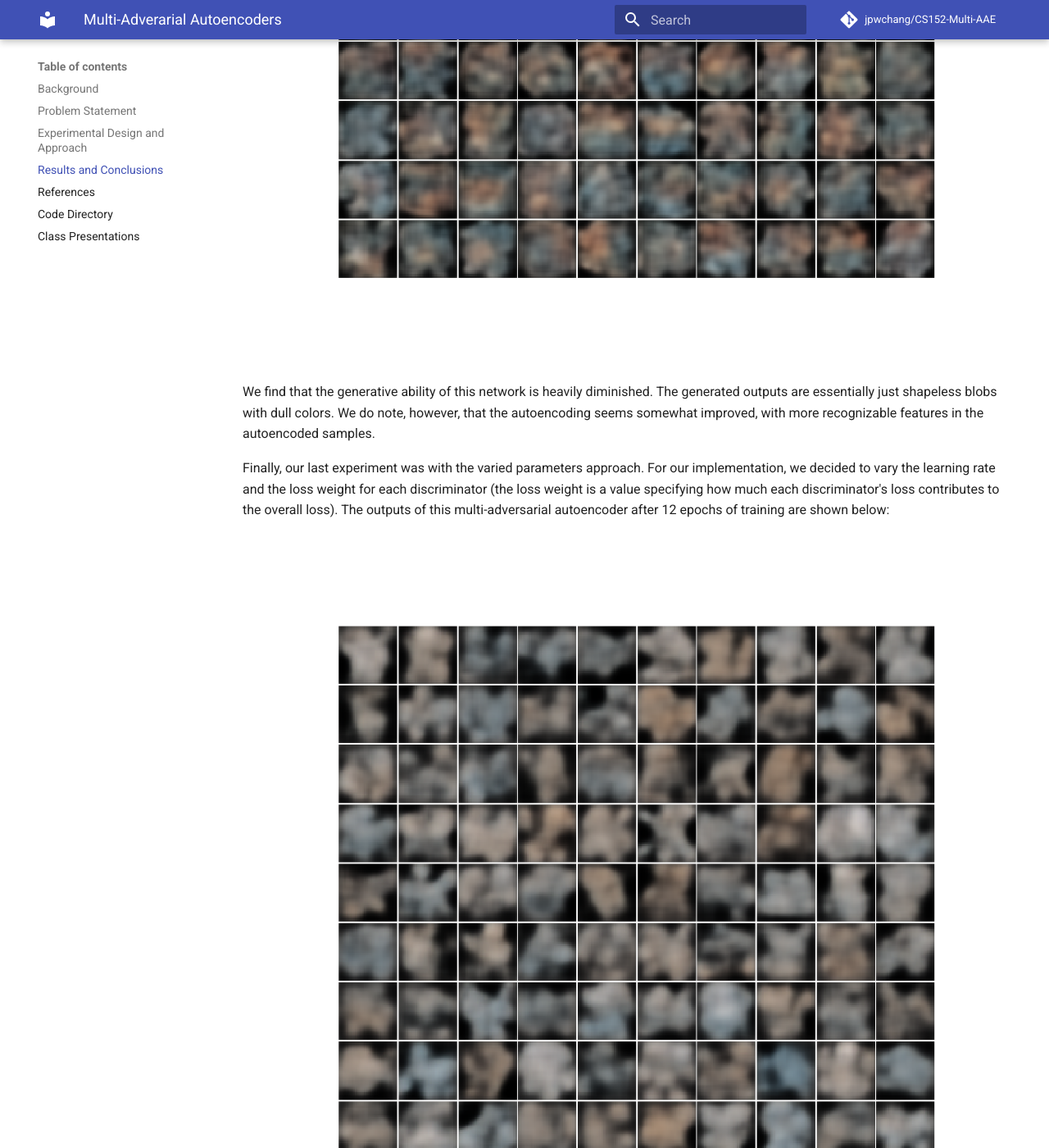
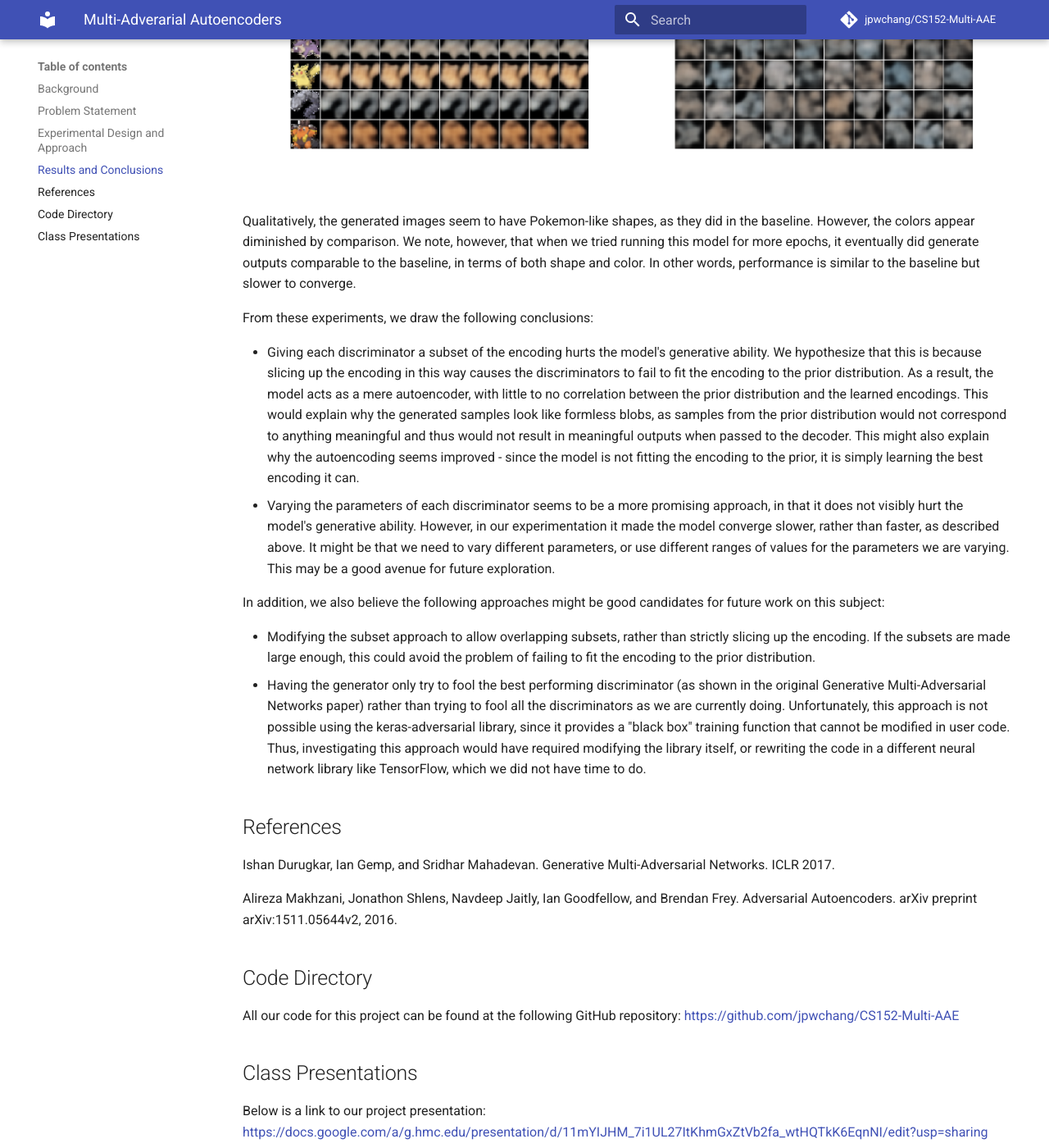
Before and after one commit to jpwchang/CS152-Final-Website, an MkDocs documentation site: the page built from docs/index.md, in a window 1280 px wide and 1400 px high, scrolled down 3534 px. Shown: the whole window at 82% size. Built offline with MkDocs 1.6.1 and Material for MkDocs 9.7.7, drawn with Linux system fonts in a browser that asks for light colours; comment, search, counter and statistics services are not loaded; old or Windows-style settings are respelled for this version of MkDocs; some of the changed text lies outside the part shown.

Commit message:
Add autoencoder outputs, reword takeaways

```diff
--- a/docs/index.md
+++ b/docs/index.md
@@ -88,9 +88,12 @@ training time, all images were scaled down to 32x32 pixels.
 
 As mentioned previously, our baseline for comparisons is the standard adversarial
 autoencoder. The outputs of the standard adversarial autoencoder after 12 epochs
-of training on our Pokemon dataset are shown below:
+of training on our Pokemon dataset are shown below. The left hand image shows the
+results of autoencoding images from the dataset (the leftmost column shows the
+original images being autoencoded), while the right hand image shows the results
+of generating new samples based on the prior distribution.
 
-![Baseline AAE](img/baseline_generated.png)
+![Baseline AAE](img/baseline_results.png)
 
 The outputs are definitely fuzzy and not very well-defined. However, this is
 somewhat to be expected since autoencoders are a lossy compression method, and
@@ -106,7 +109,7 @@ implementation, we decided to give each of the 5 adversaries 1/5 of the encoding
 The outputs of this multi-adversarial autoencoder after 12 epochs of training
 on our Pokemon dataset are shown below:
 
-![Split-Encoding MAAE](img/split_generated.png)
+![Split-Encoding MAAE](img/subset_results.png)
 
 
 We find that the generative ability of this network is heavily diminished. The
@@ -120,11 +123,14 @@ each discriminator (the loss weight is a value specifying how much each
 discriminator's loss contributes to the overall loss). The outputs of this
 multi-adversarial autoencoder after 12 epochs of training are shown below:
 
-![Varied-Parameter MAAE](img/varied_generated.png)
+![Varied-Parameter MAAE](img/varied_results.png)
 
-Qualitatively, performance seems fairly similar to the standard adversarial
-autoencoder. The generated outputs still look vaguely Pokemon-shaped with
-interesting coloring.
+Qualitatively, the generated images seem to have Pokemon-like shapes, as they
+did in the baseline. However, the colors appear diminished by comparison.
+We note, however, that when we tried running this model for more epochs, it
+eventually did generate outputs comparable to the baseline, in terms of both
+shape and color. In other words, performance is similar to the baseline but
+slower to converge.
 
 From these experiments, we draw the following conclusions:
 
@@ -141,7 +147,8 @@ From these experiments, we draw the following conclusions:
   encoding it can.
 - Varying the parameters of each discriminator seems to be a more promising
   approach, in that it does not visibly hurt the model's generative ability.
-  However, we also did not see any significant improvement in performance either.
+  However, in our experimentation it made the model converge slower, rather
+  than faster, as described above.
   It might be that we need to vary different parameters, or use different ranges
   of values for the parameters we are varying. This may be a good avenue for
   future exploration.
```
Also changed, not shown: docs/img/baseline_generated.png (deleted), docs/img/baseline_results.png (added), docs/img/split_generated.png (deleted), docs/img/subset_results.png (added), docs/img/varied_generated.png (deleted), docs/img/varied_results.png (added).
